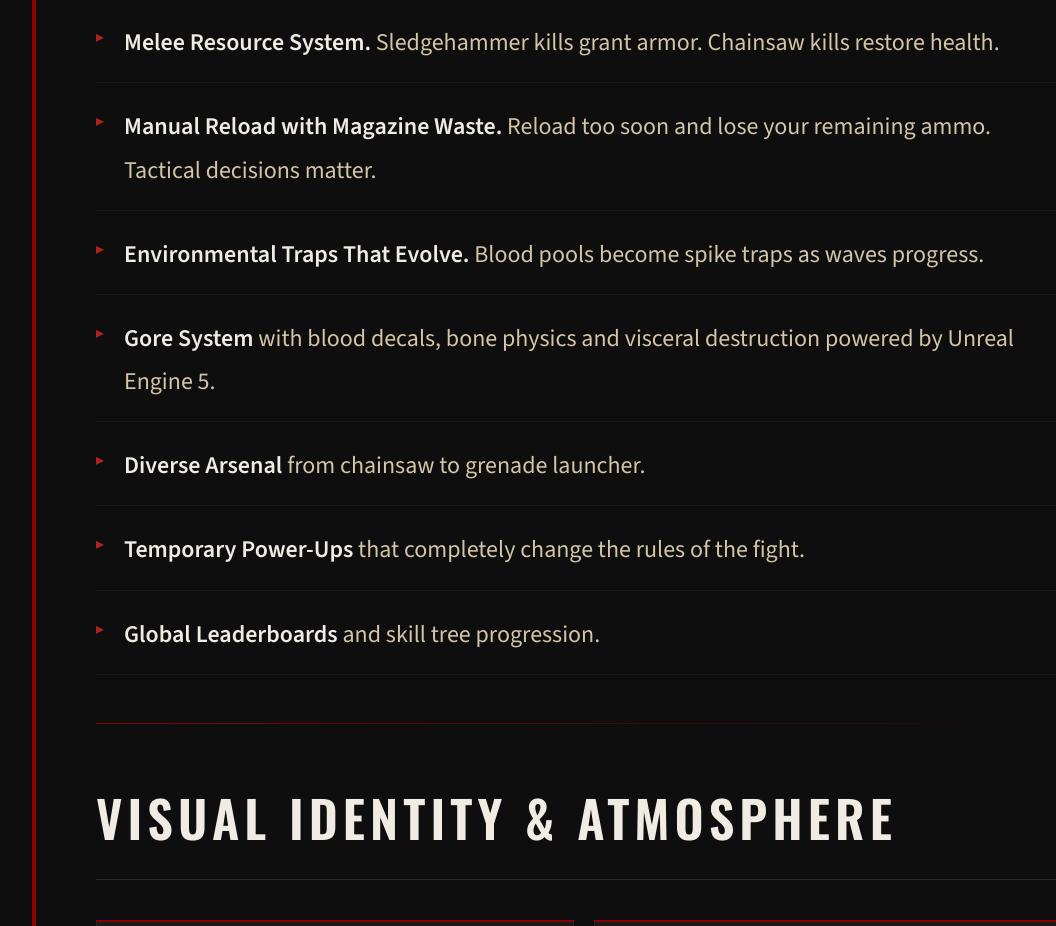
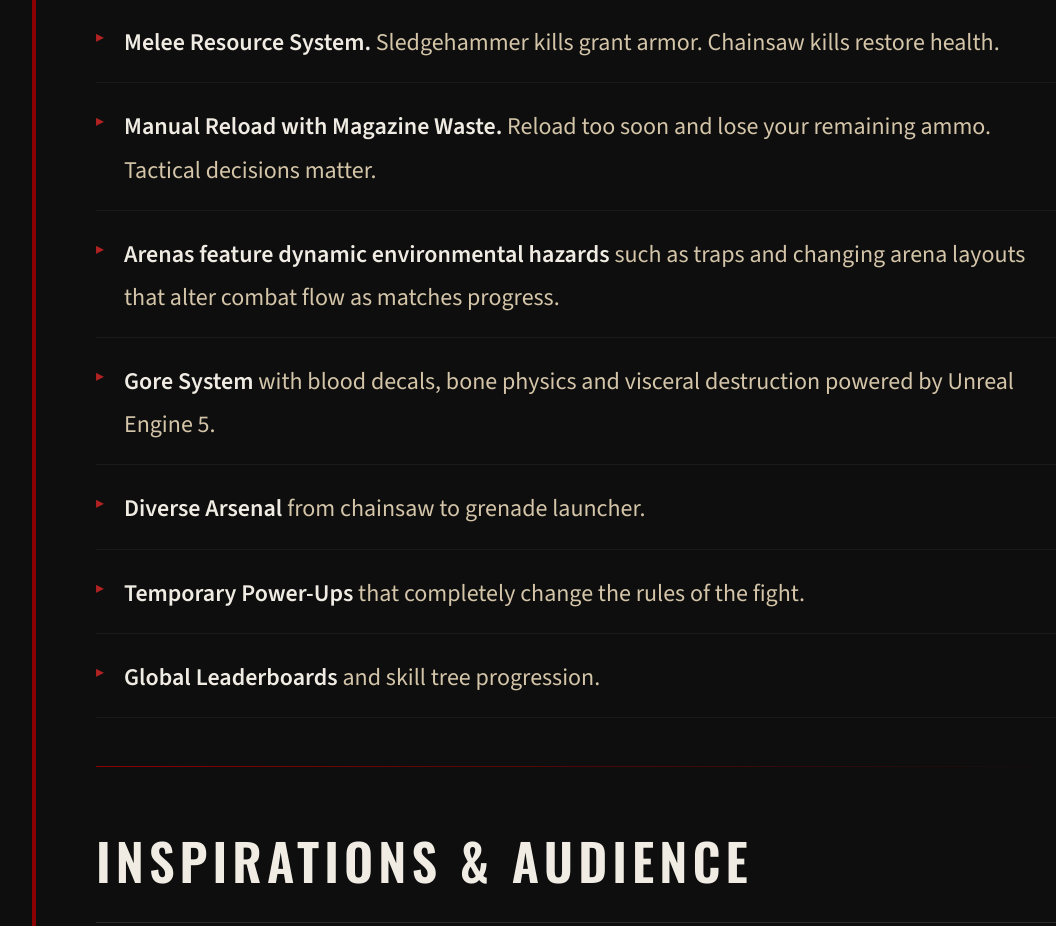
Before and after one commit to kldone/kldone-website, a website built with webpack: page pitch/index.html in a window 1280 px wide. Shown: the part 2498-3424 px from the top of the page, without its empty margins (58-1114 px from the left). Built offline with nearby package versions, Linux system fonts and the light colour scheme.

Commit message:
Updated pitch

```diff
--- a/pitch/index.html
+++ b/pitch/index.html
@@ -593,7 +593,7 @@
   <ul class="feature-list">
     <li><strong>Melee Resource System.</strong> Sledgehammer kills grant armor. Chainsaw kills restore health.</li>
     <li><strong>Manual Reload with Magazine Waste.</strong> Reload too soon and lose your remaining ammo. Tactical decisions matter.</li>
-    <li><strong>Environmental Traps That Evolve.</strong> Blood pools become spike traps as waves progress.</li>
+	<li><strong>Arenas feature dynamic environmental hazards</strong> such as traps and changing arena layouts that alter combat flow as matches progress.</li>
     <li><strong>Gore System</strong> with blood decals, bone physics and visceral destruction powered by Unreal Engine 5.</li>
     <li><strong>Diverse Arsenal</strong> from chainsaw to grenade launcher.</li>
     <li><strong>Temporary Power-Ups</strong> that completely change the rules of the fight.</li>
@@ -602,7 +602,7 @@
 
   <div class="divider"></div>
 
-  <h2>Visual Identity &amp; Atmosphere</h2>
+  <h2>Inspirations &amp; Audience</h2>
   <div class="two-col">
     <div class="panel">
       <h3>Inspirations</h3>
@@ -792,7 +792,7 @@
   <h3>What I Offer</h3>
   <ul class="offer-list">
     <li><b>Alpha build available now.</b></li>
-	<li><b>Steam page with current wishlist: 390</b></li>
+	<li><b>Steam page with current wishlist: 410</b></li>
     <li>Advanced production stage with <b>8 months to release.</b></li>
     <li>Proven technical background with 18 years of professional software development including 4 years at Disney Mobile Games Studio.</li>
   </ul>
```
